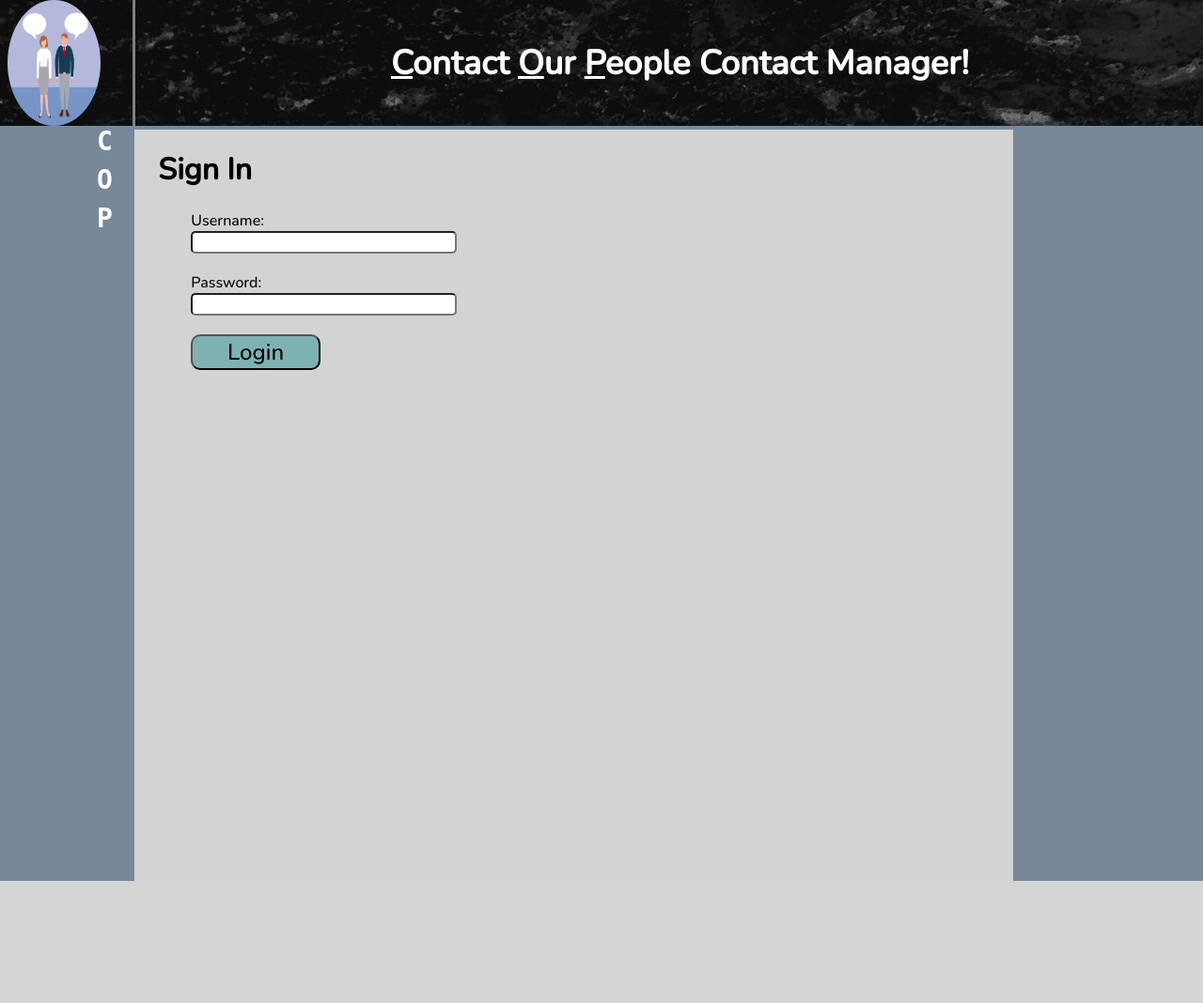
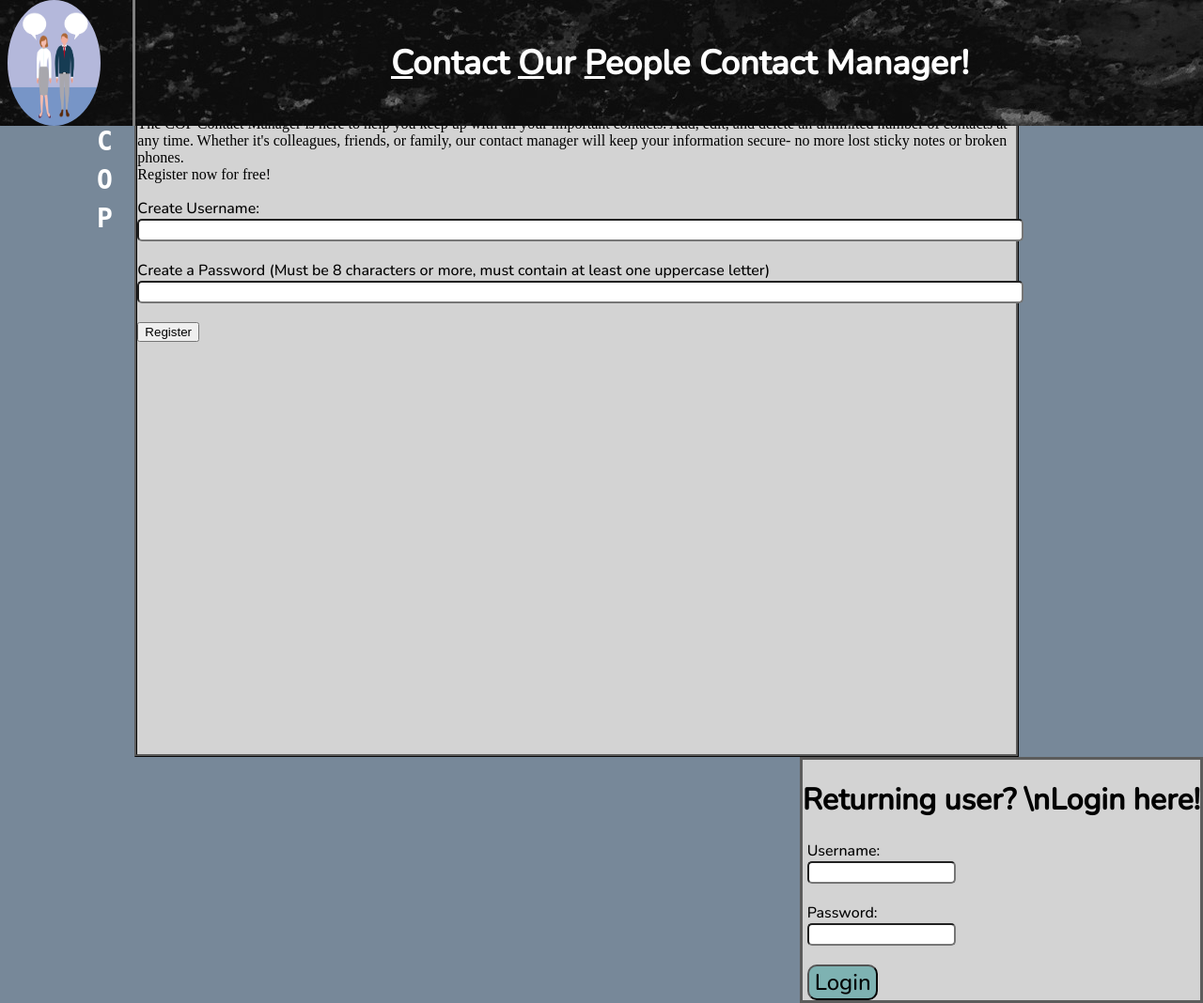
Before and after one commit to proj1-team6-cop4331/lamp, a PHP site: page / in a window 1280 px wide. Shown: the whole page at 94% size. Before the commit the page ends 938 px from the top, so only its background shows below. Run offline with PHP 8.4, Linux system fonts and the light colour scheme.

Commit message:
Added body content (About Us), register form, and returning user form (WIP)

```diff
--- a/html/css/styles.css
+++ b/html/css/styles.css
@@ -2,10 +2,6 @@ body {
     height: 100vh;
     margin: 0px 0px 0px 0px;
     background-color: lightslategrey;
-}
-
-#signIn {
-    margin-left: 25px;
 }
 
 h1, label, #loginButton {
@@ -16,6 +12,7 @@ h1, label, #loginButton {
     width: 100%;
     height: 134px;
     display: inline-block;
+    position: fixed;
     background: url("https://lamp-cop4331.skyclo.dev/images/black-marble-natural-pattern-background-abstract-black-white.jpg") repeat;
 }
 
@@ -55,9 +52,15 @@ h1, label, #loginButton {
     line-height: 87px;
 }
 
+#signIn {
+    float: right;
+    background-color: lightgrey;
+    border: #5c5c5c solid;
+}
+
 form.login-form {
-    width: 275px;
-    margin-left: 60px;
+    width: 150px;
+    margin-left: 5px;
 }
 
 input {
@@ -75,7 +78,7 @@ input {
     width: 50%;
 }
 
-.login {
+.content {
     display: flex;
     flex-direction: column;
     width: 73%;
@@ -83,4 +86,5 @@ input {
     margin-left: 11.2%;
     margin-right: auto;
     background-color: lightgrey;
+    border: #5c5c5c ridge;
 }
--- a/html/index.html
+++ b/html/index.html
@@ -12,7 +12,7 @@
     <body>
         <div id="head-bar">
             <div id="corner-logo">
-                <img src="https://lamp-cop4331.skyclo.dev/images/5668024_58191.jpg" id="logo" />
+                <a href="index.html"><img src="https://lamp-cop4331.skyclo.dev/images/5668024_58191.jpg" id="logo" /></a>
                 <h3 class="logo-text">C</h3>
                 <h3 class="logo-text">O</h3>
                 <h3 class="logo-text">P</h3>
@@ -21,12 +21,28 @@
                 <h1 id="brand"><u>C</u>ontact <u>O</u>ur <u>P</u>eople Contact Manager!</h1>
             </div>
         </div>
-        <div class="login">
-            <h1 id="signIn">Sign In</h1>
+        <div class="content">
+            <h1 id="motto">We Keep You in Touch With Your People!</h1>
+            <br/>
+            <p id="info">The COP Contact Manager is here to help you keep up with all your important contacts.
+            Add, edit, and delete an unlimited number of contacts at any time. Whether it's colleagues, friends, or family,
+            our contact manager will keep your information secure- no more lost sticky notes or broken phones.
+            <br />Register now for free!</p>
+            <form id="register-form">
+                <label class="register-label">Create Username:</label>
+                <input type="text" id="regUsername" />
+                <label class="register-label">Create a Password (Must be 8 characters or more, must contain at least one
+                uppercase letter)</label>
+                <input type="text" id="regPassword" />
+                <button type="submit" id="regButton">Register</button>
+            </form>
+        </div>
+        <div id="signIn">
+            <h1 id="retUser">Returning user? \nLogin here!</h1>
             <form class="login-form">
-                <label>Username:</label><br>
+                <label class="login-label">Username:</label><br>
                 <input id="enterUsername" type="text"><br>
-                <label>Password:</label><br>
+                <label class="login-label">Password:</label><br>
                 <input id="enterPassword" type="password">
                 <button id="loginButton">Login</button>
             </form>
```
